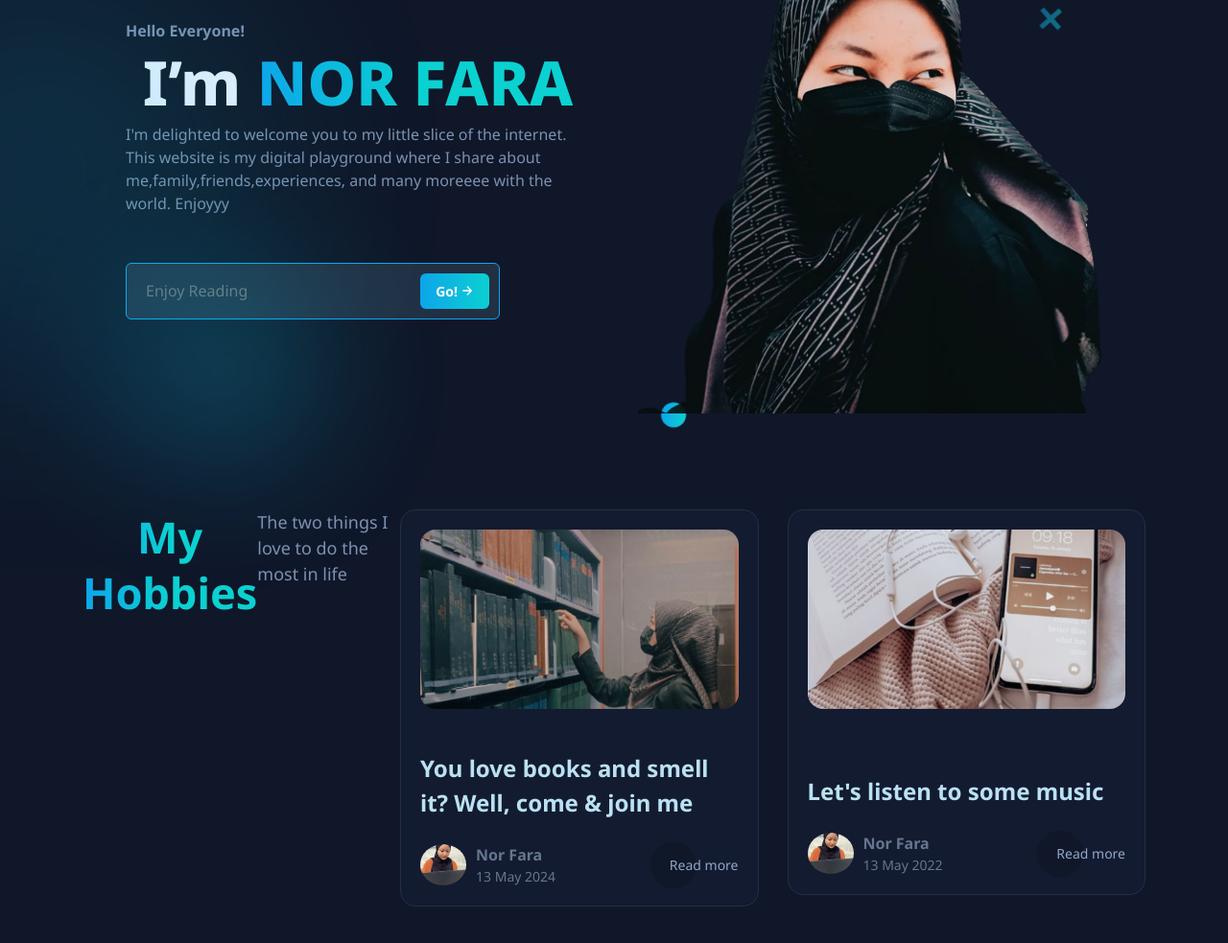
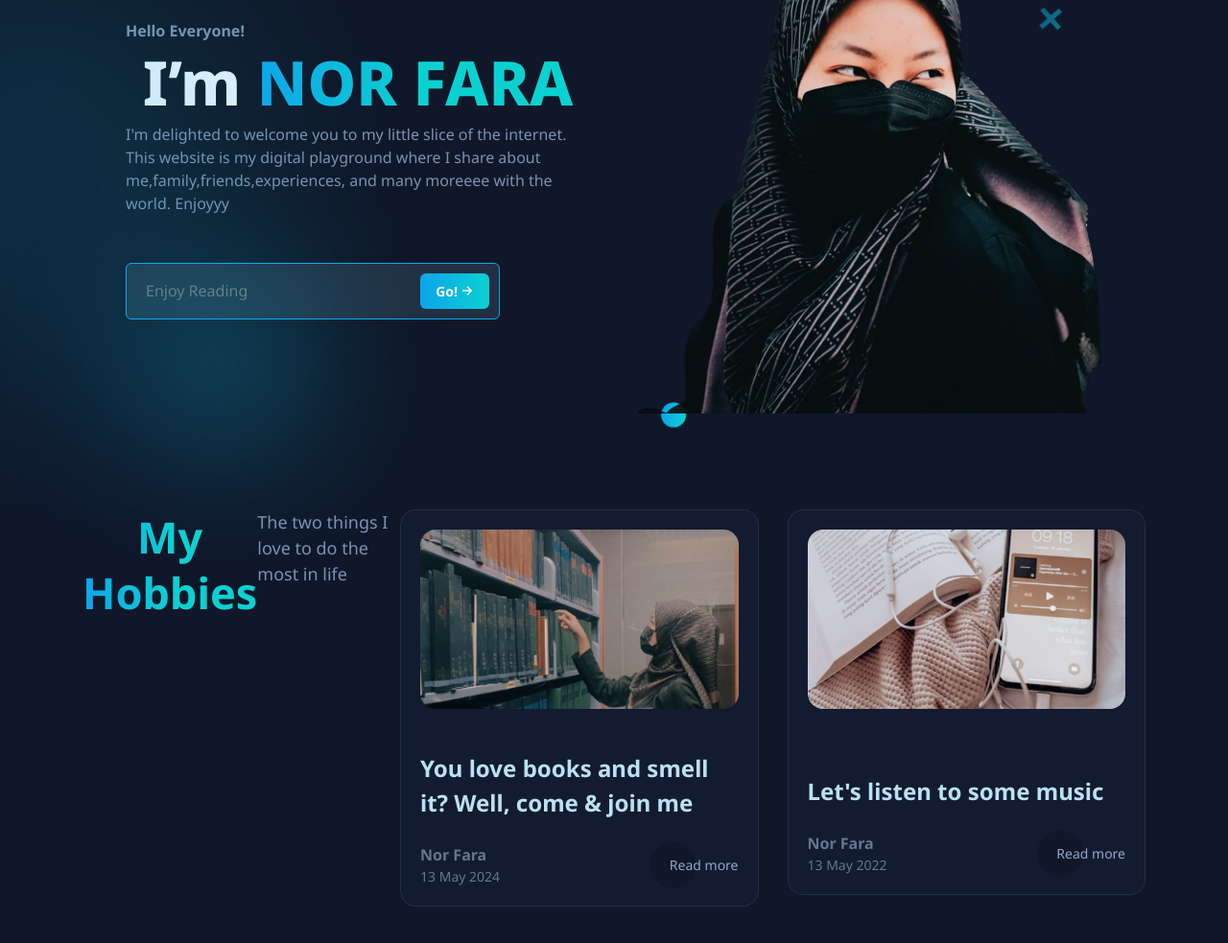
Before and after one commit to mbahmuasam/nakirngo, a plain HTML site: page hobby.html in a window 1280 px wide. Shown: the part 258-1241 px from the top of the page at 96% size. Drawn offline with nearby package versions, Linux system fonts and the light colour scheme.

Commit message:
Update hobby.html

```diff
--- a/hobby.html
+++ b/hobby.html
@@ -205,8 +205,8 @@
                   <div class="card-wrapper">
 
                     <div class="profile-card">
-                      <img src="./assets/images/meoren.png" width="48" height="48" loading="lazy" alt="fara"
-                        class="profile-banner">
+
+
 
                       <div>
                         <p class="card-title">Nor Fara</p>
@@ -255,8 +255,7 @@
                   <div class="card-wrapper">
 
                     <div class="profile-card">
-                      <img src="./assets/images/meoren.png" width="48" height="48" loading="lazy" alt="fara"
-                        class="profile-banner">
+
 
                       <div>
                         <p class="card-title">Nor Fara</p>
```
